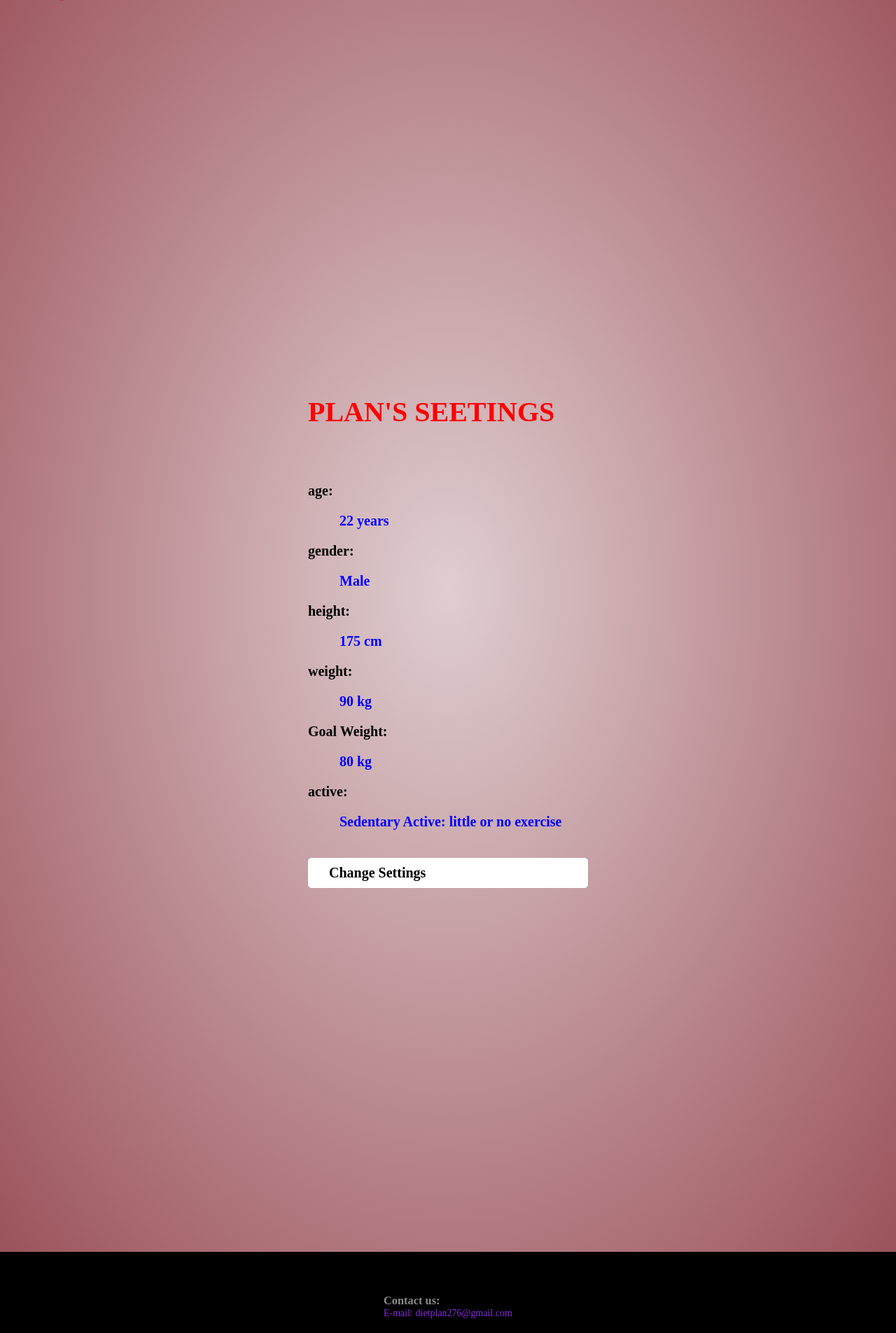
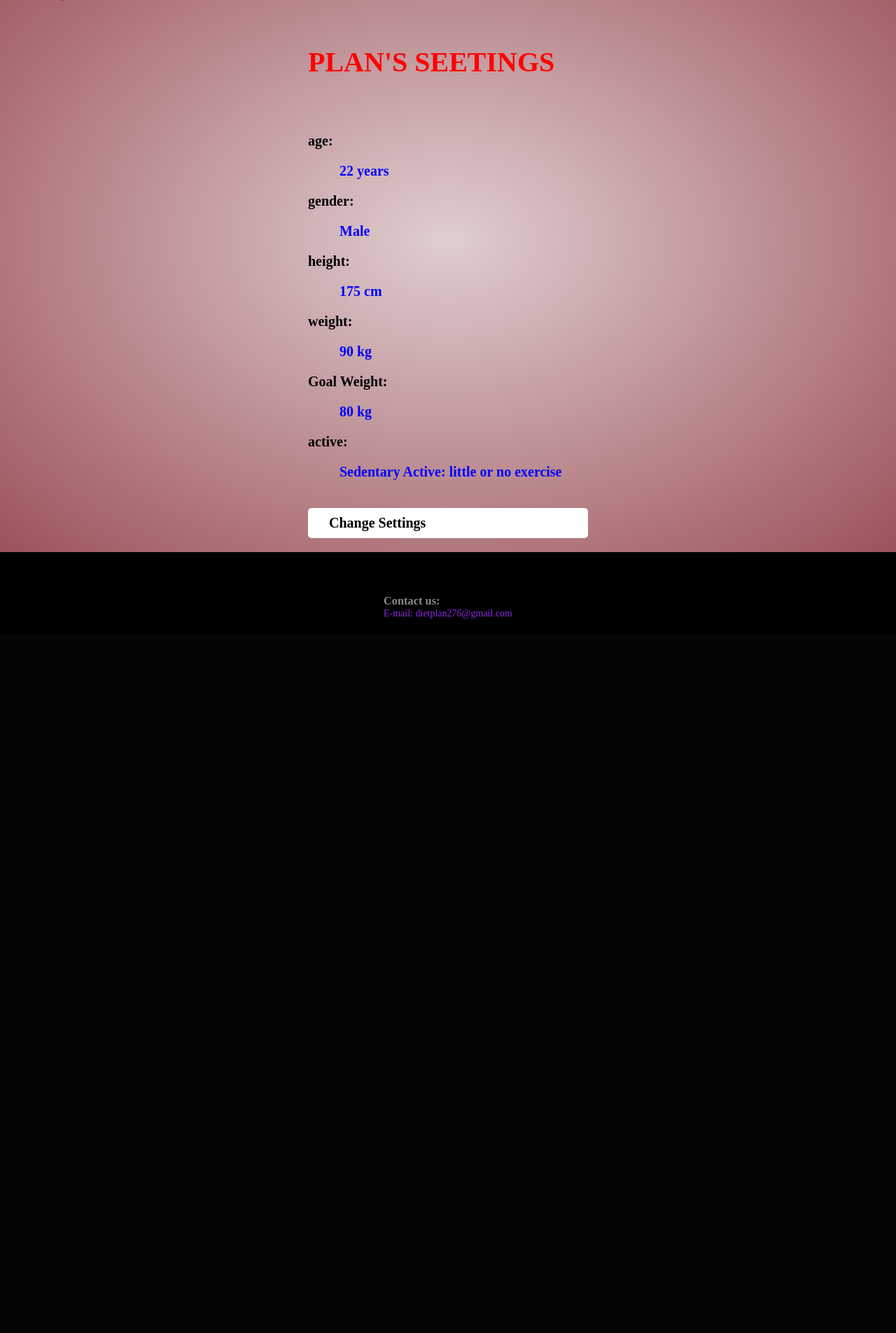
Before and after one commit to sadiq1999/flask, a Flask app: page /settings in a window 1280 px wide. Shown: the part 104-2009 px from the top of the page at 70% size. After the commit the page ends 988 px from the top, so only its background shows below. Run offline with Flask 2, Linux system fonts and the light colour scheme; a user stored in the database is signed in; data comes from the database, SQL or seed files in the repository.

Commit message:
Update settings.html

```diff
--- a/website/templates/settings.html
+++ b/website/templates/settings.html
@@ -61,7 +61,7 @@
 
             <!-- img and txt -->
 
-                <div class="col33">
+
 
 
             {% if not user.active2 %}
@@ -144,7 +144,7 @@
     </div>
 
 
-</div>
+
 
 
             <!--  -->
```
